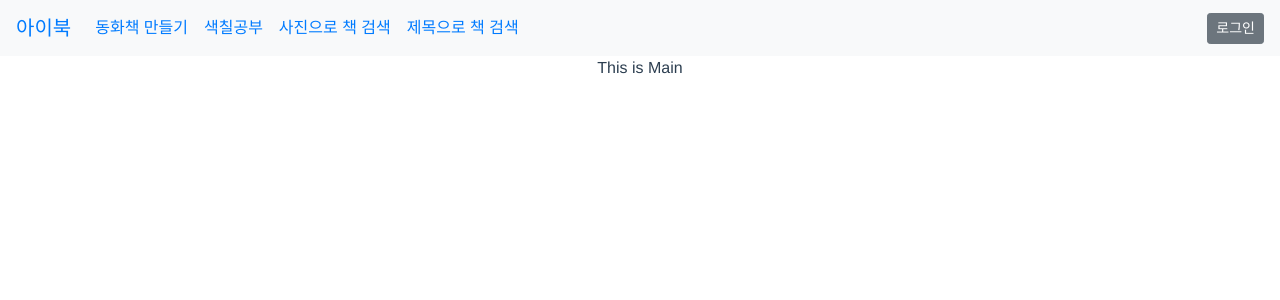
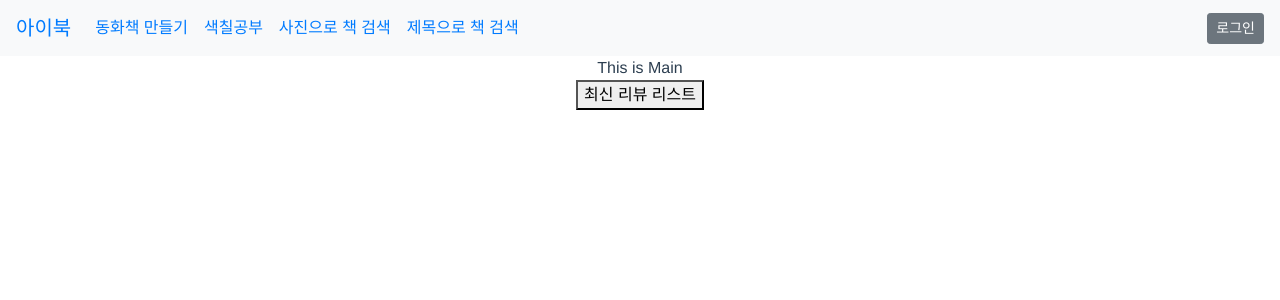
Before and after one commit to YeJinHong/ae-book, a Vue app in the folder frontend/: page / in a window 1280 px wide. Shown: the top 300 px of the page. Built offline with nearby package versions, Linux system fonts and the light colour scheme.

Commit message:
feat: 메인페이지 최신 서평 리스트 axios
S08P31C201-449


Former-commit-id: baa1f75eca06110a48c0fb477a9338294eceac3e

```diff
--- a/frontend/src/views/AppMain.vue
+++ b/frontend/src/views/AppMain.vue
@@ -5,17 +5,28 @@
     <!-- TODO : 각기 다음에 필요한 컴포넌트는 components/{domain} 하위에 작성 -->
     <!-- TODO : 새로 들어온 책 콘텐츠 케러셀 컴포넌트-->
     <!-- TODO : 최근 리뷰 컨텐츠 케러셀 컴포넌트 -->
+    <button @click="getLatestReviewList">최신 리뷰 리스트</button>
     <!-- TODO : 우리 아이들 작품(만든 동화) 리스트 컴포넌트 -->
   </div>
 </template>
 
 <script>
+import http from '@/util/http-common'
 import HeaderNavbarMain from '@/components/HeaderNavbarMain'
 
 export default {
   name: 'AppMain',
   components: {
     HeaderNavbarMain
+  },
+  methods: {
+    getLatestReviewList () {
+      http.get(`/reviews/latest`).then((result) => {
+        console.log(result)
+      }).catch((err) => {
+        console.log(err)
+      })
+    }
   }
 }
 
```
